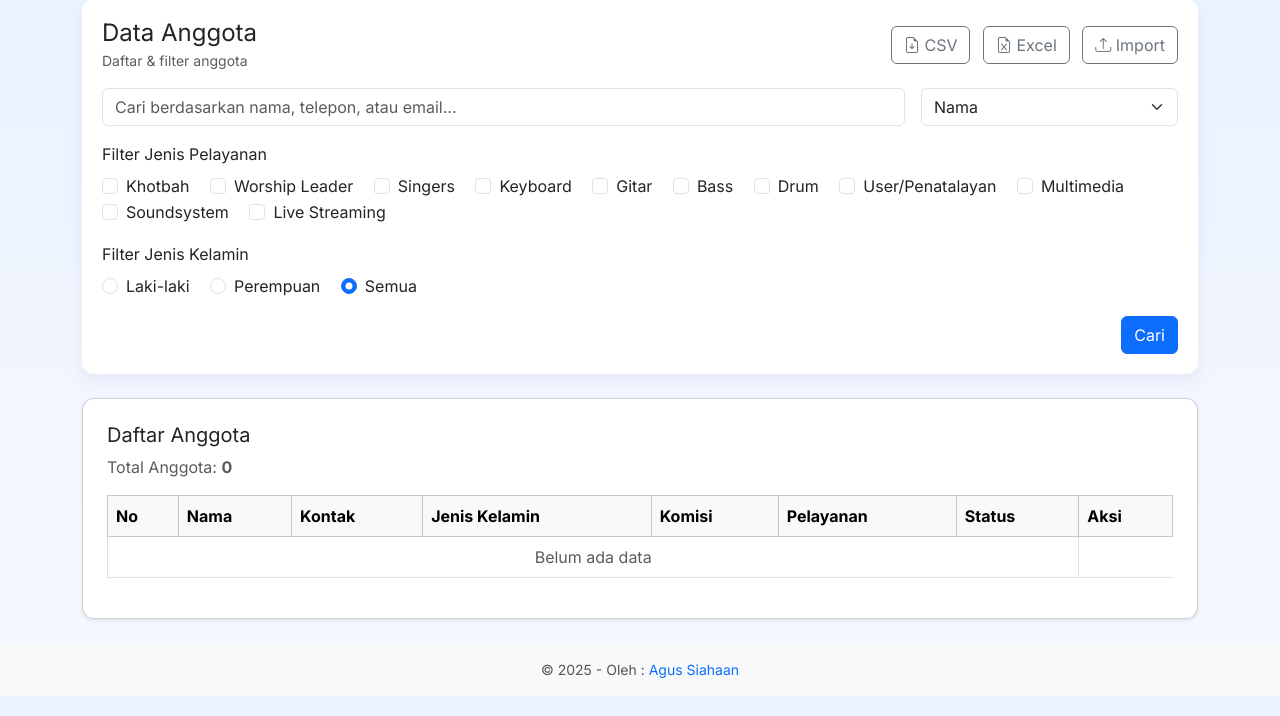
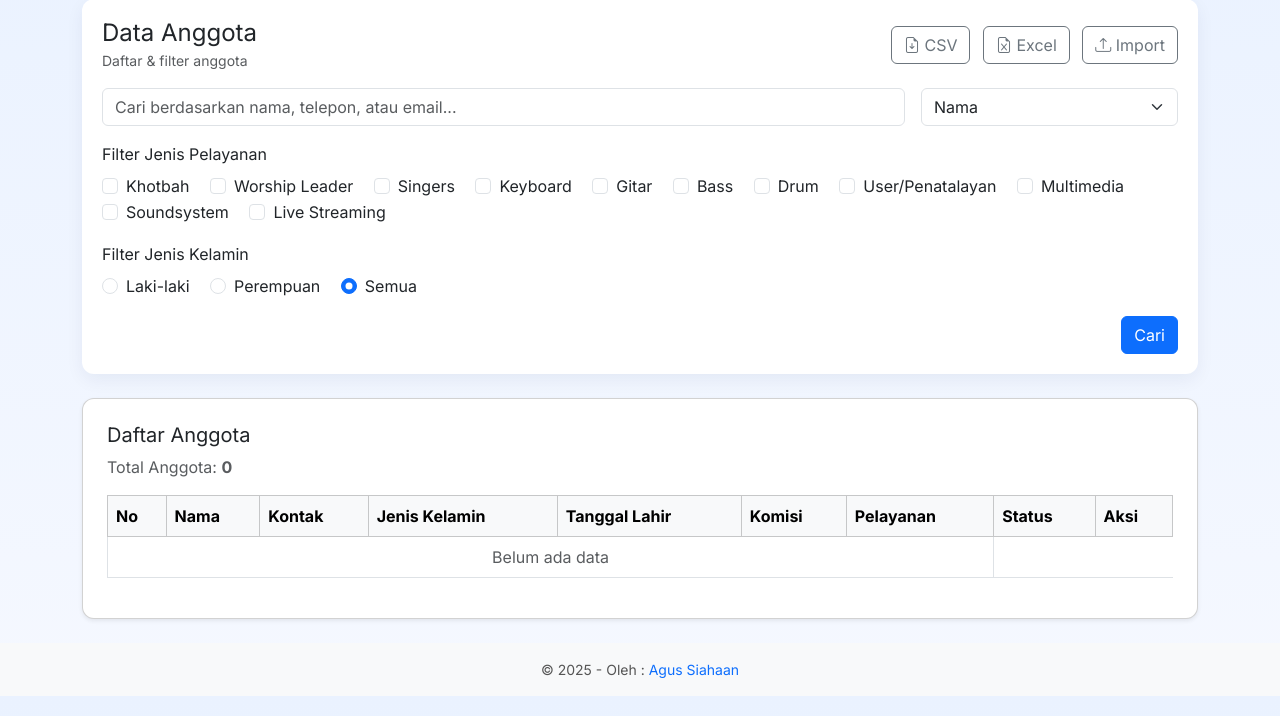
Before and after one commit to agussiahaan/gpf, a Flask app: page / in a window 1280 px wide. Shown: the part 84-800 px from the top of the page. Run offline with Flask 2, Linux system fonts and the light colour scheme; the visitor is signed in with stand-in values (Sample User, id 1); some libraries are stand-ins or nearby versions.

Commit message:
Add files via upload

```diff
--- a/templates/dashboard.html
+++ b/templates/dashboard.html
@@ -58,7 +58,7 @@
   <div class="table-responsive">
     <table class="table table-bordered align-middle">
       <thead class="table-light">
-        <tr><th>No</th><th>Nama</th><th>Kontak</th><th>Jenis Kelamin</th><th>Komisi</th><th>Pelayanan</th><th>Status</th><th>Aksi</th></tr>
+        <tr><th>No</th><th>Nama</th><th>Kontak</th><th>Jenis Kelamin</th><th>Tanggal Lahir</th><th>Komisi</th><th>Pelayanan</th><th>Status</th><th>Aksi</th></tr>
       </thead>
       <tbody>
       {% for m in members %}
@@ -66,7 +66,7 @@
           <td>{{ loop.index }}</td>
           <td>{{ m.name }}</td>
           <td>{{ m.phone or '' }}<br><small>{{ m.email or '' }}</small></td>
-          <td>{{ m.gender or '' }}</td>
+          <td>{{ m.gender or '' }}</td><td>{{ m.birthdate or '' }}</td>
           <td>{{ m.commission or '' }}</td>
           <td>{{ m.services or '' }}</td>
           <td>{{ m.status or '' }}</td>
```
